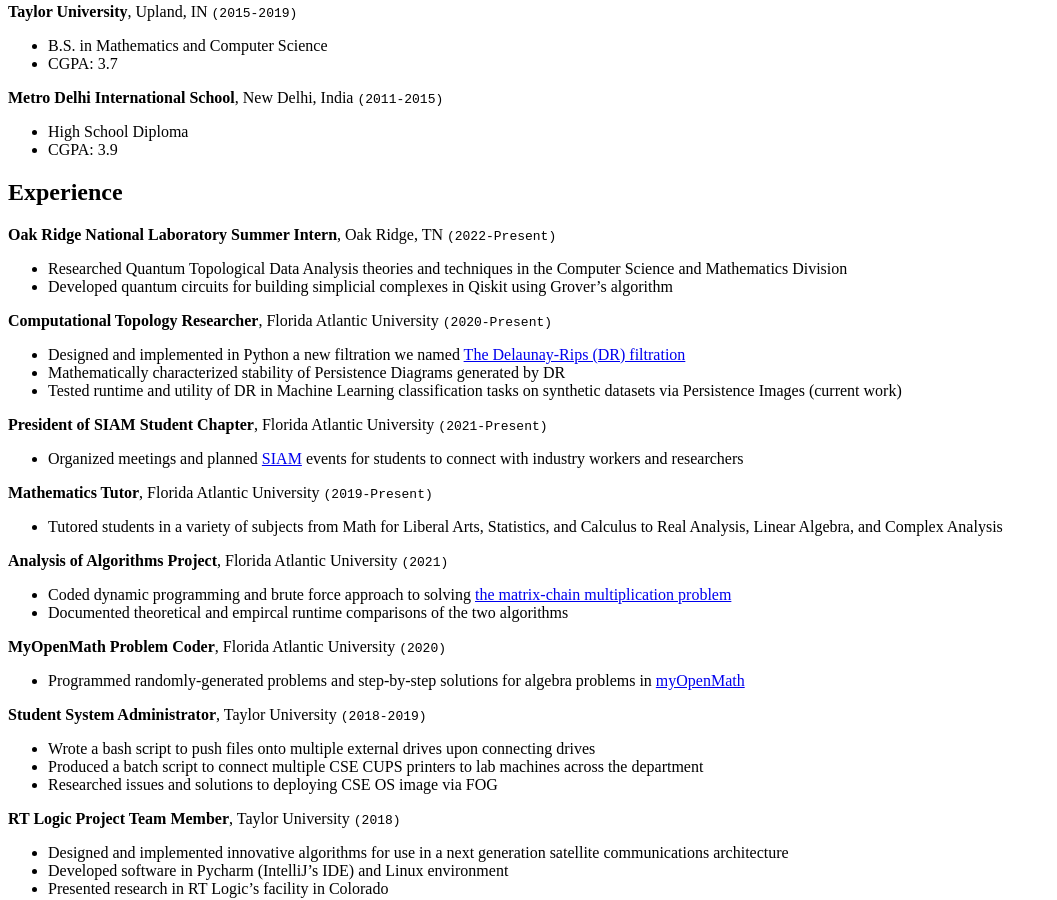
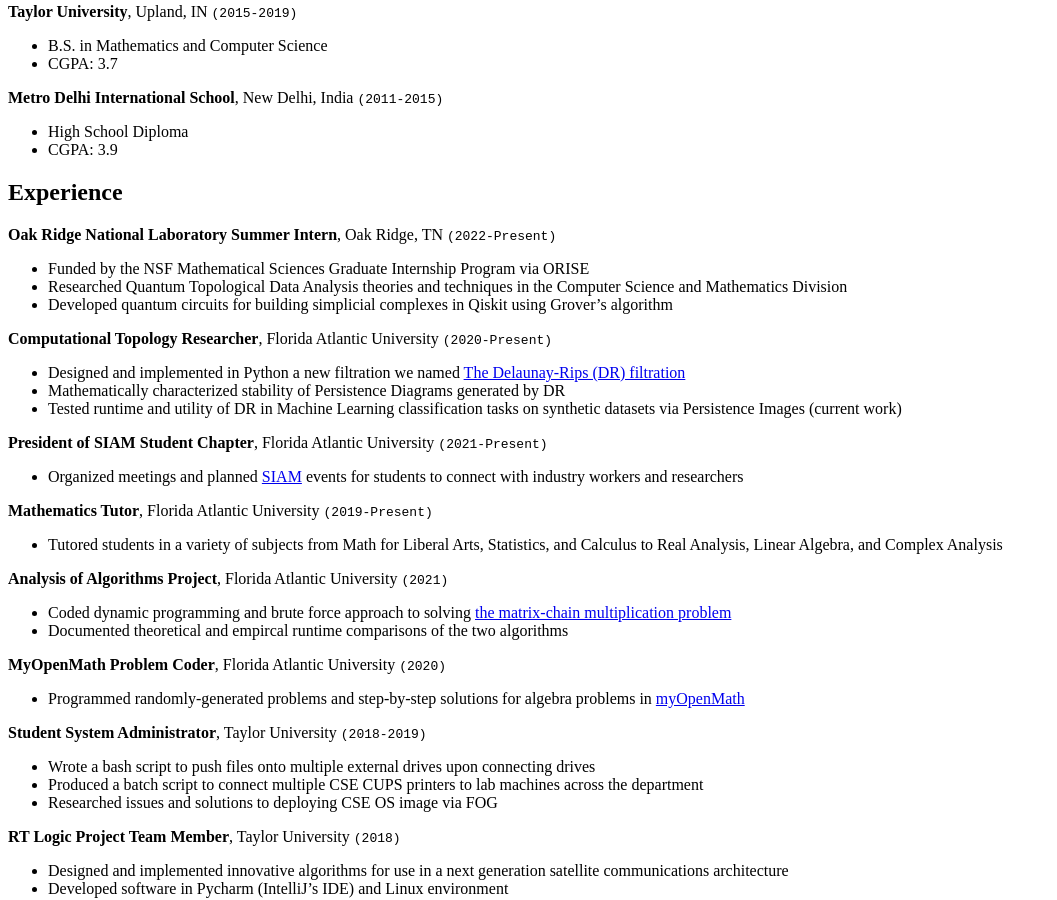
Before and after one commit to amish-mishra/amish-mishra.github.io, a Jekyll site: the page built from _pages/03_cv.md, in a window 1280 px wide and 900 px high, scrolled down 1334 px. Shown: the whole window, without its empty margins (0-1057 px from the left). Built offline with Jekyll 4.4.1, drawn with Linux system fonts in a browser that asks for light colours; some web fonts are replaced.

Commit message:
updated cv

```diff
--- a/_pages/03_cv.md
+++ b/_pages/03_cv.md
@@ -39,7 +39,9 @@ __Metro Delhi International School__, New Delhi, India `(2011-2015)`
 
 ## Experience
 __Oak Ridge National Laboratory Summer Intern__, Oak Ridge, TN `(2022-Present)`
+  - Funded by the NSF Mathematical Sciences Graduate Internship Program via ORISE
   - Researched Quantum Topological Data Analysis theories and techniques in the Computer Science and Mathematics Division
+  <!-- - Tested Quantum circuits via Amazon Braket on machines  -->
   - Developed quantum circuits for building simplicial complexes in Qiskit using Grover's algorithm
 
 __Computational Topology Researcher__, Florida Atlantic University `(2020-Present)`
```
